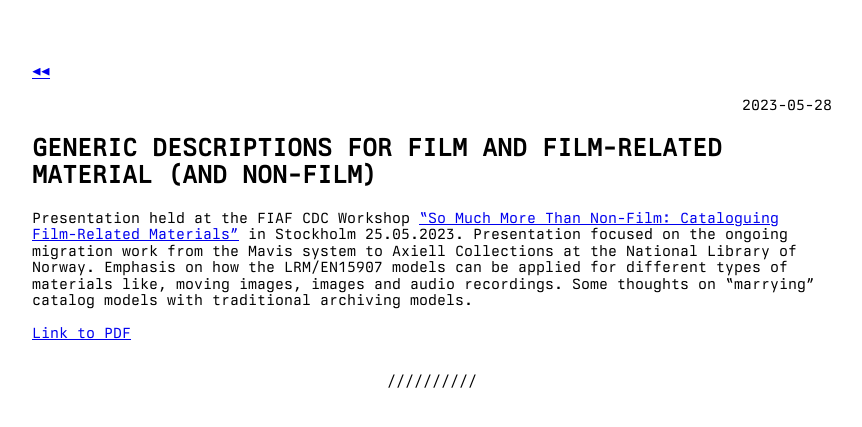
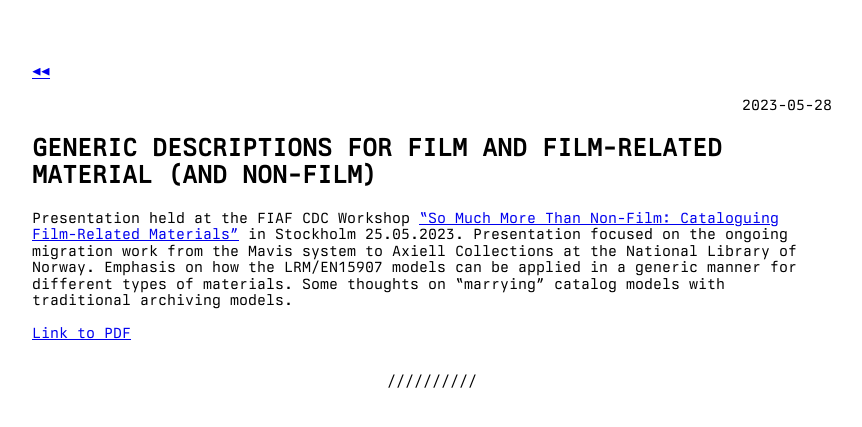
Before and after one commit to torbjornbp/torbjornbp.github.io, a Jekyll site: the page built from _posts/documents/2023-05-28-FIAF-CDC-film-related-materials-workshop.md, in a window 1280 px wide. Shown: the top 427 px of the page, without its empty margins (208-1070 px from the left). Built offline with Jekyll 4.4.1, drawn with Linux system fonts in a browser that asks for light colours.

Commit message:
Update 2023-05-28-FIAF-CDC-film-related-materials-workshop.md

```diff
--- a/_posts/documents/2023-05-28-FIAF-CDC-film-related-materials-workshop.md
+++ b/_posts/documents/2023-05-28-FIAF-CDC-film-related-materials-workshop.md
@@ -4,7 +4,7 @@ layout: post
 title: "Generic descriptions for Film and Film-Related Material (and non-film)"
 ---
 
-Presentation held at the FIAF CDC Workshop ["So Much More Than Non-Film: Cataloguing Film-Related Materials"](https://www.fiafnet.org/pages/Training/CDC-Workshop-2023-Film-related-Materials.html) in Stockholm 25.05.2023. Presentation focused on the ongoing migration work from the Mavis system to Axiell Collections at the National Library of Norway. Emphasis on how the LRM/EN15907 models can be applied for different types of materials like, moving images, images and audio recordings. Some thoughts on "marrying" catalog models with traditional archiving models.
+Presentation held at the FIAF CDC Workshop ["So Much More Than Non-Film: Cataloguing Film-Related Materials"](https://www.fiafnet.org/pages/Training/CDC-Workshop-2023-Film-related-Materials.html) in Stockholm 25.05.2023. Presentation focused on the ongoing migration work from the Mavis system to Axiell Collections at the National Library of Norway. Emphasis on how the LRM/EN15907 models can be applied in a generic manner for different types of materials. Some thoughts on "marrying" catalog models with traditional archiving models.
 
 [Link to PDF](/assets/pdf/CDC-Workshop-25052023.pdf)
 
```
